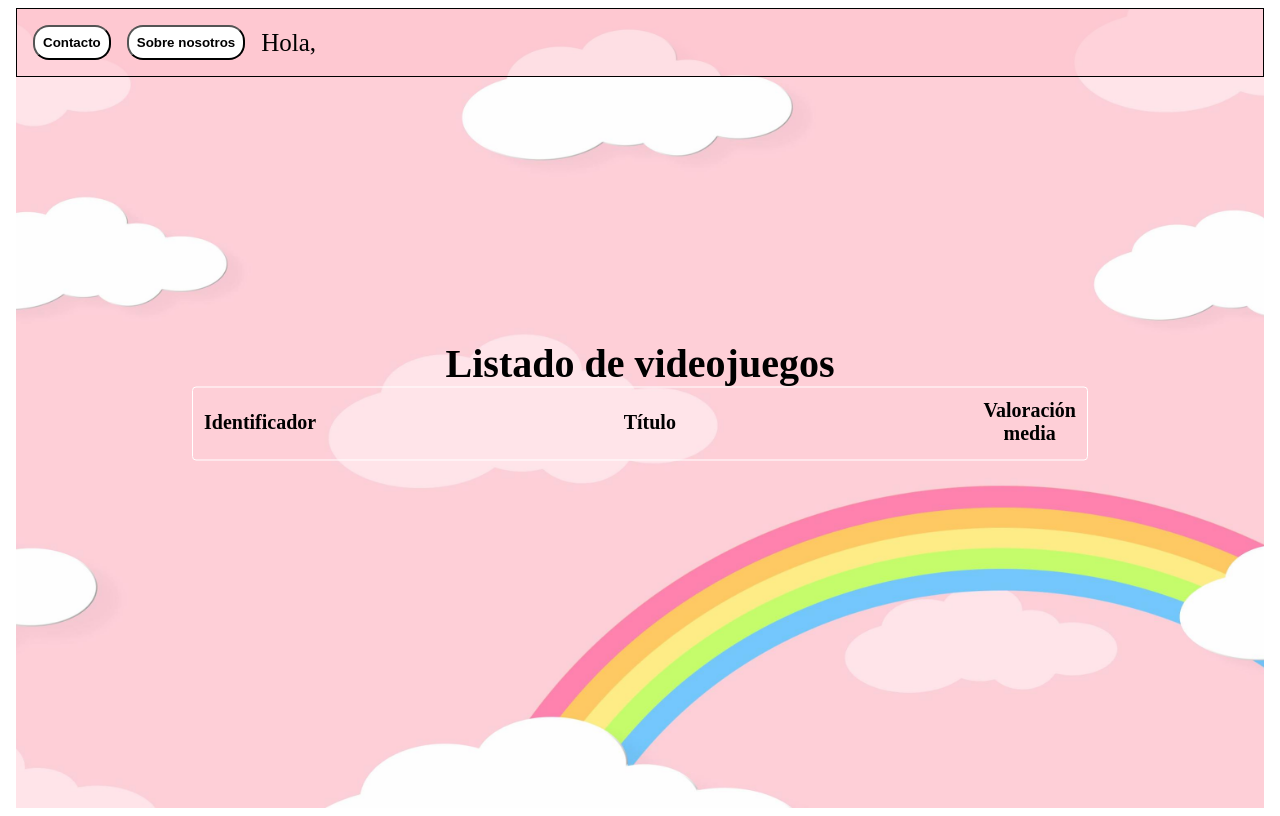
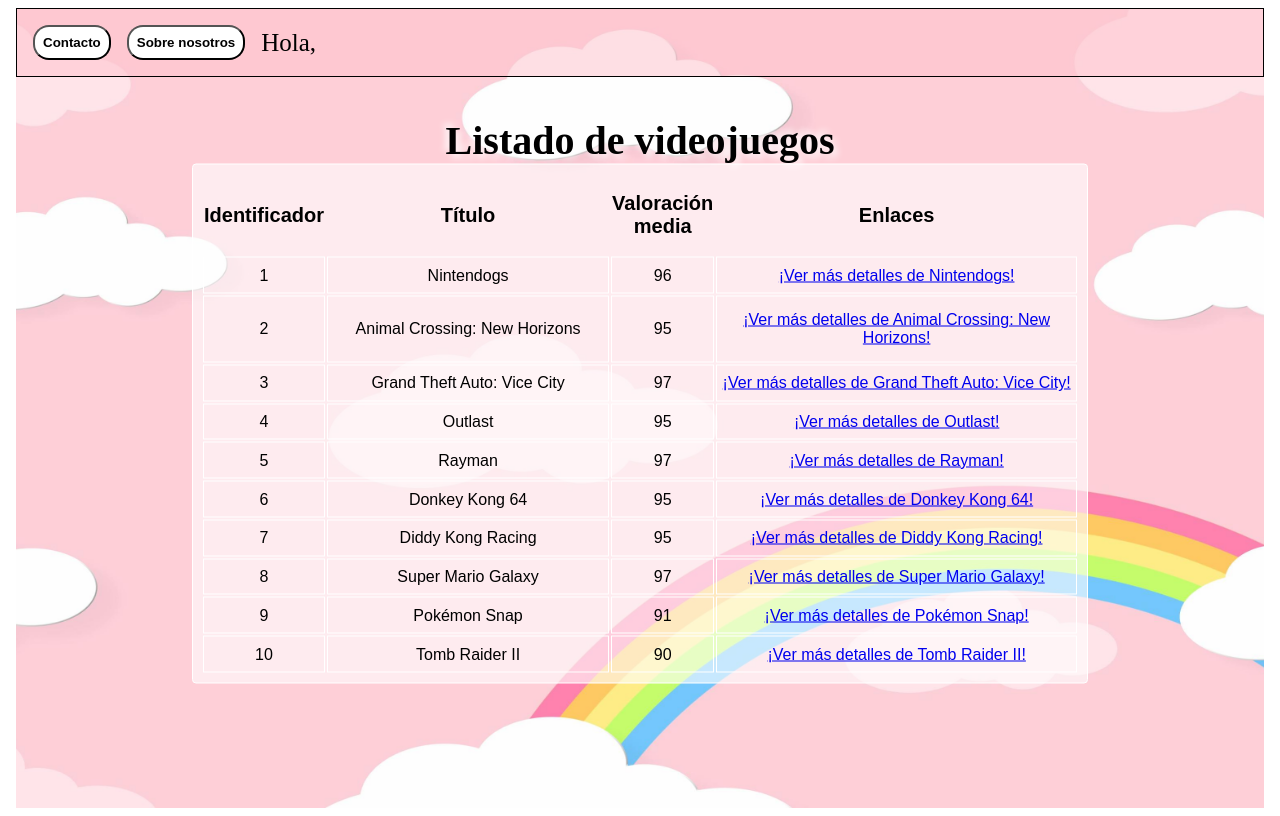
Before and after one commit to Gerard-Perujo/Web_EntornoCliente_AE3, an Angular app in the folder Maribel/videojuegos/: page /index in a window 1280 px wide. Built offline with nearby package versions, Linux system fonts and the light colour scheme.

Commit message:
creada y representada la lista en el index con enrutamiento

```diff
--- a/Maribel/videojuegos/src/app/Clase_Videojuego/videojuego.ts
+++ b/Maribel/videojuegos/src/app/Clase_Videojuego/videojuego.ts
@@ -3,7 +3,7 @@
     //Se declaran los atributos de la clase Videojuego, incluyendo su tipo.
     id: number;
     titulo: string;
-    compañia: string;
+    compania: string;
     imagen: string;
     valoracion: number;
 
@@ -11,13 +11,13 @@
     constructor(id: number, titulo: string, compañia: string, valoracion: number, imagen: string){
         this.id = id;
         this.titulo = titulo;
-        this.compañia = compañia;
+        this.compania = compañia;
         this.imagen = imagen;
         this.valoracion = valoracion;
     }
 
     //Se crea el toString por si en algún momento se desea obtener por consola o parecido la siguiente cadena:
     toString(): string{
-        return `ID: ${this.id}, título: ${this.titulo}, compañía: ${this.compañia}, imagen: ${this.imagen}, valoración: ${this.valoracion}`;
+        return `ID: ${this.id}, título: ${this.titulo}, compañía: ${this.compania}, imagen: ${this.imagen}, valoración: ${this.valoracion}`;
     }
 }
--- a/Maribel/videojuegos/src/app/index/index.component.css
+++ b/Maribel/videojuegos/src/app/index/index.component.css
@@ -56,11 +56,24 @@
     transform: translate(-50%, -50%);
     width: 70%;
     padding: 0.5em;
+    text-align: center;
+    height: 65%;
+    font-size: 1em;
+    background-color: rgba(255, 255, 255, 0.6);
 }
 
 caption{
     font-weight: bold;
     font-size: 2.5em;
+    text-shadow:
+        4px 4px 6px rgba(255, 255, 255, 0.8),
+        -4px -4px 6px rgba(255, 255, 255, 0.8);
+}
+
+
+
+td{
+    border: 1px solid white;
 }
 
 th:first-child, th:nth-child(3) {
@@ -69,6 +82,19 @@
 }
 
 th:nth-child(2) {
-    width: 80%;
+    width: 35%;
     font-size: 1.25em;
 }
+
+th:nth-child(4) {
+    width: 45%;
+    font-size: 1.25em;
+}
+
+a{
+    font-family: Arial, Helvetica, sans-serif;
+}
+
+tr{
+    font-family: Arial, Helvetica, sans-serif;
+}
--- a/Maribel/videojuegos/src/app/index/index.component.html
+++ b/Maribel/videojuegos/src/app/index/index.component.html
@@ -11,11 +11,28 @@
                 <th>Identificador</th>
                 <th>Título</th>
                 <th>Valoración media</th>
+                <th>Enlaces</th>
             </tr>
-        <tr>
-            <td></td>
-            <td></td>
-            <td></td>
+            <!--A continuación se procede a iterar la lista de videojuegos, del tal manera
+            que se creará una nueva fila (tr) con cada objeto Videojuego que localice dentro del listado.
+            Para ello se hace un bucle for adaptado a la sintaxis de Angular.
+            Con cada iteración, los elementos del listado se almacenan en una variable que debe ser declarada.
+
+            Además, como en cada celda corresponde un determinado atributo, se debe acceder a su valor
+            gracias a la interpolación.
+
+            Por otra parte, para aprovechar la estructura de la tabla, se incluirá también la columna
+            de ver más detalles, para la cual su url estará compuesta por la palabra videogame unida
+            a un identificador, que es el mismo que acaba de añadir el for. Esto es así porque el
+            componente se llama videogame1, videogame2, ... -->
+            <tr *ngFor="let game of listado">
+                <td>{{game.id}}</td>
+                <td>{{game.titulo}}</td>
+                <td>{{game.valoracion}}</td>
+                <td><a routerLink="/videogame{{game.id}}">¡Ver más detalles de {{game.titulo}}!</a></td>
             </tr>
     </table>
+
+
+
 </body>
--- a/Maribel/videojuegos/src/app/index/index.component.ts
+++ b/Maribel/videojuegos/src/app/index/index.component.ts
@@ -10,7 +10,7 @@
   //Se inicializan los atributos de la clase a los valores por defecto para garantizar un contenido mínimo.
   id: number = 0;
   titulo: string = "";
-  compañia: string = "";
+  compania: string = "";
   imagen: string = "";
   valoracion: number = 0;
 
```
Lines whose indentation alone changed are shown as unchanged.
